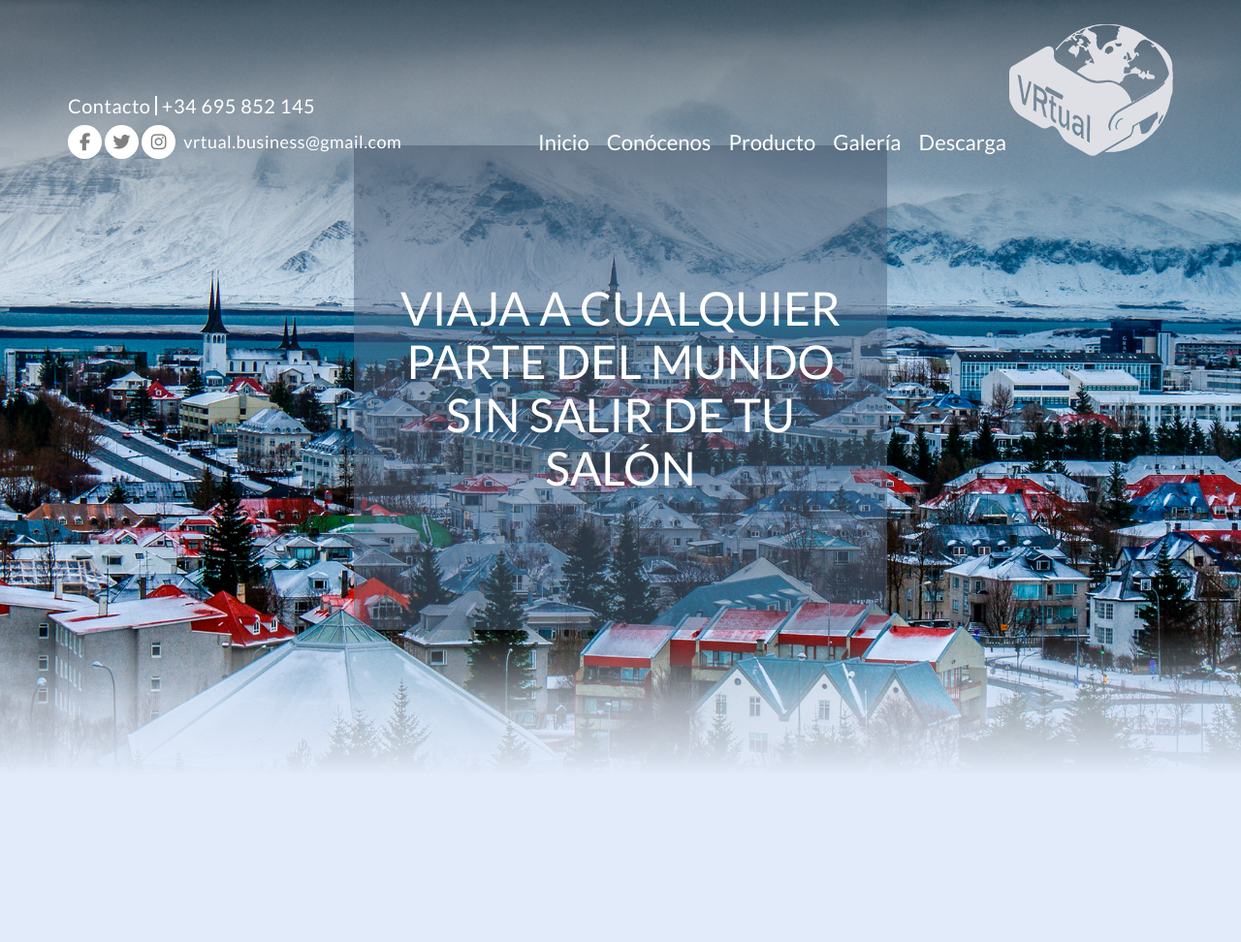
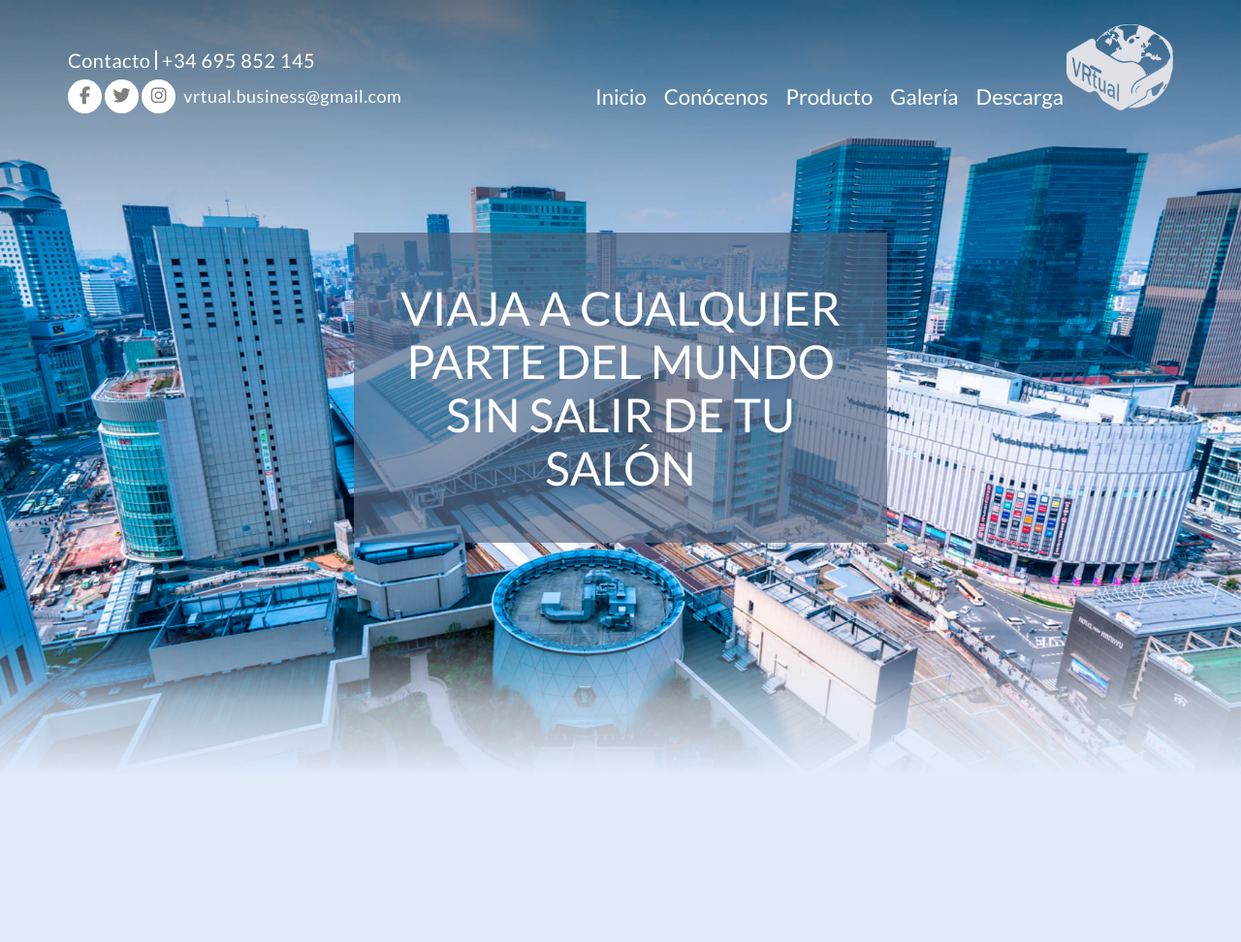
Before and after one commit to ArturVaskovets/Demo1, a Flask app: template templates/home.html in a window 1280 px wide. Shown: the top 972 px of the page at 97% size. Run offline with Flask 2, Linux system fonts and the light colour scheme; the template is opened without the code that fills it, so the values that code supplies are empty; some libraries are stand-ins or nearby versions.

Commit message:
Added owl-carousel to main section

```diff
--- a/static/css/styles.css
+++ b/static/css/styles.css
@@ -147,7 +147,7 @@ a {
 .header .right_header .logo {
   display: inline-block;
   vertical-align: bottom;
-  width: 169px;
+  width: 110px;
   height: auto;
 }
 .header .right_header .logo img {
@@ -158,11 +158,6 @@ a {
 
 .main_section {
   height: 100vh;
-  background-image: url("../img/mountains.png");
-  background-position: center;
-  background-repeat: no-repeat;
-  background-size: cover;
-  background-attachment: fixed;
   position: relative;
 }
 .main_section::before {
@@ -173,6 +168,33 @@ a {
   bottom: 0;
   height: 150px;
   background: transparent linear-gradient(0deg, #e1ebfa 0%, rgba(225, 235, 250, 0.7) 50%, transparent 100%);
+  z-index: 4;
+}
+.main_section .gallery {
+  position: absolute;
+  top: 0;
+  left: 0;
+  right: 0;
+  bottom: 0;
+  z-index: 2;
+}
+.main_section .gallery .image {
+  width: 100%;
+  height: 100%;
+}
+.main_section .gallery .image img {
+  width: 100%;
+  height: 100%;
+  object-fit: cover;
+}
+.main_section .gallery .owl-stage-outer {
+  height: 100%;
+}
+.main_section .gallery .owl-stage-outer .owl-stage {
+  height: 100%;
+}
+.main_section .gallery .owl-stage-outer .owl-stage .owl-item {
+  height: 100%;
 }
 .main_section .caption {
   position: absolute;
@@ -183,8 +205,9 @@ a {
   transform: translate(-50%, -50%);
   display: block;
   width: 550px;
-  padding: 140px 20px;
-  background-color: rgba(89, 110, 138, 0.5);
+  padding: 50px 20px;
+  background-color: rgba(89, 110, 138, 0.7);
+  z-index: 3;
   font-family: "Lato", sans-serif;
   font-weight: 500;
   font-size: 48px;
@@ -327,7 +350,7 @@ a {
 }
 .download .section_inner .download_image a {
   display: inline-block;
-  height: 125px;
+  height: 90px;
 }
 .download .section_inner .download_image a img {
   width: auto;
--- a/static/scss/styles.scss
+++ b/static/scss/styles.scss
@@ -127,7 +127,7 @@
 		.logo {
 			display: inline-block;
 			vertical-align: bottom;
-			width: 169px;
+			width: 110px;
 			height: auto;
 
 			img {
@@ -139,11 +139,11 @@
 
 .main_section {
 	height: 100vh;
-	background-image: url('../img/mountains.png');
-	background-position: center;
-	background-repeat: no-repeat;
-	background-size: cover;
-	background-attachment: fixed;
+	//background-image: url('../img/mountains.png');
+	//background-position: center;
+	//background-repeat: no-repeat;
+	//background-size: cover;
+	//background-attachment: fixed;
 	position: relative;
 
 	&::before {
@@ -152,14 +152,40 @@
 		bottom: 0;
 		height: 150px;
 		background: transparent linear-gradient(0deg, rgba($bg_light, 1) 0%, rgba($bg_light, 0.7) 50%, transparent 100%);
+		z-index: 4;
+	}
+
+	.gallery {
+		@include fill;
+		z-index: 2;
+
+		.image {
+			width: 100%;
+			height: 100%;
+
+			img {
+				@include scale_image;
+			}
+		}
+
+		.owl-stage-outer {
+			height: 100%;
+			.owl-stage {
+				height: 100%;
+				.owl-item {
+					height: 100%;
+				}
+			}
+		}
 	}
 
 	.caption {
 		@include center;
 		display: block;
 		width: 550px;
-		padding: 140px 20px;
-		background-color: rgba(#596e8a, 0.5);
+		padding: 50px 20px;
+		background-color: rgba(#596e8a, 0.7);
+		z-index: 3;
 
 		font-family: $font-1;
 		font-weight: 500;
@@ -326,7 +352,7 @@
 
 			a {
 				display: inline-block;
-				height: 125px;
+				height: 90px;
 
 				img {
 					width: auto;
--- a/templates/home.html
+++ b/templates/home.html
@@ -8,9 +8,9 @@
 	<link rel="shortcut icon" href="{{ url_for('static', filename='img/favicon.ico') }}">
 	<link rel="stylesheet" href="{{ url_for('static', filename='css/styles.css') }}">
 	<title>VRtual</title>
+	<script src="https://kit.fontawesome.com/228c1f352f.js" crossorigin="anonymous"></script>
+	<link rel="stylesheet" href="https://cdnjs.cloudflare.com/ajax/libs/OwlCarousel2/2.3.4/assets/owl.carousel.min.css">
 	<script src="https://ajax.googleapis.com/ajax/libs/jquery/3.5.1/jquery.min.js"></script>
-	<script src="https://kit.fontawesome.com/228c1f352f.js" crossorigin="anonymous"></script>
-	<script src="{{ url_for('static', filename='js/main.js') }}"></script>
 </head>
 
 <body>
@@ -21,6 +21,9 @@
 	{% include "sections/_gallery.html" %}
 	{% include "sections/_download.html" %}
 	{% include "sections/_footer.html" %}
+
+	<script src="https://cdnjs.cloudflare.com/ajax/libs/OwlCarousel2/2.3.4/owl.carousel.min.js"></script>
+	<script src="{{ url_for('static', filename='js/main.js') }}"></script>
 </body>
 
 </html>
--- a/templates/sections/_main_section.html
+++ b/templates/sections/_main_section.html
@@ -1,5 +1,29 @@
 <section class="main_section container_fluid" id="home">
+	<div class="gallery owl-carousel">
+		<div class="image">
+			<img src="{{ url_for('static', filename='img/city.png') }}" alt="City">
+		</div>
+		<div class="image">
+			<img src="{{ url_for('static', filename='img/paris.png') }}" alt="City">
+		</div>
+		<div class="image">
+			<img src="{{ url_for('static', filename='img/mountains.png') }}" alt="City">
+		</div>
+	</div>
 	<div class="caption">
 		Viaja a cualquier parte del mundo sin salir de tu salón
 	</div>
 </section>
+<script>
+	$(document).ready(function(){
+		$(".main_section .gallery.owl-carousel").owlCarousel({
+			loop:true,
+			nav:false,
+			dots: false,
+			items: 1,
+			autoplay: true,
+			autoplayTimeout: 5000,
+			smartSpeed: 1000
+		})
+	});
+</script>
```
